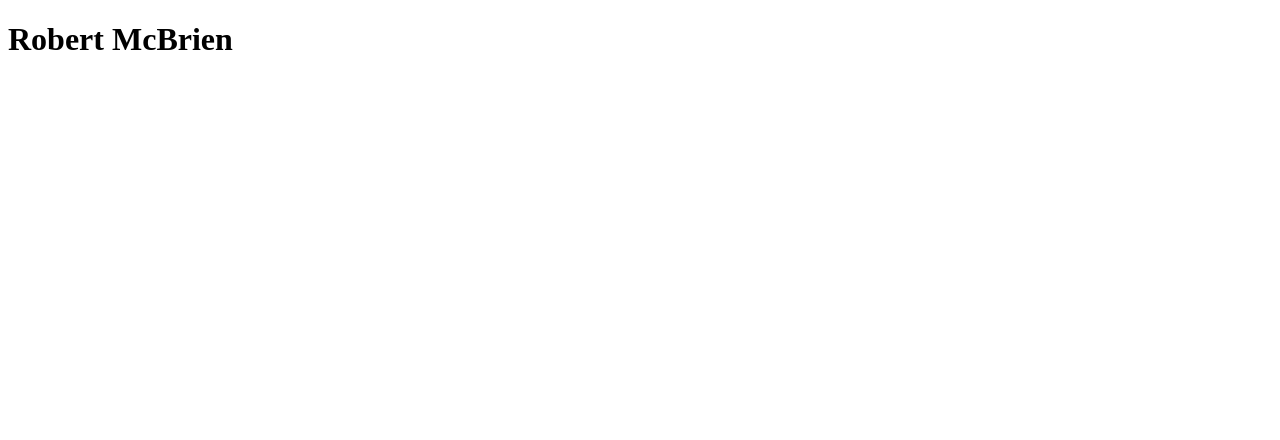
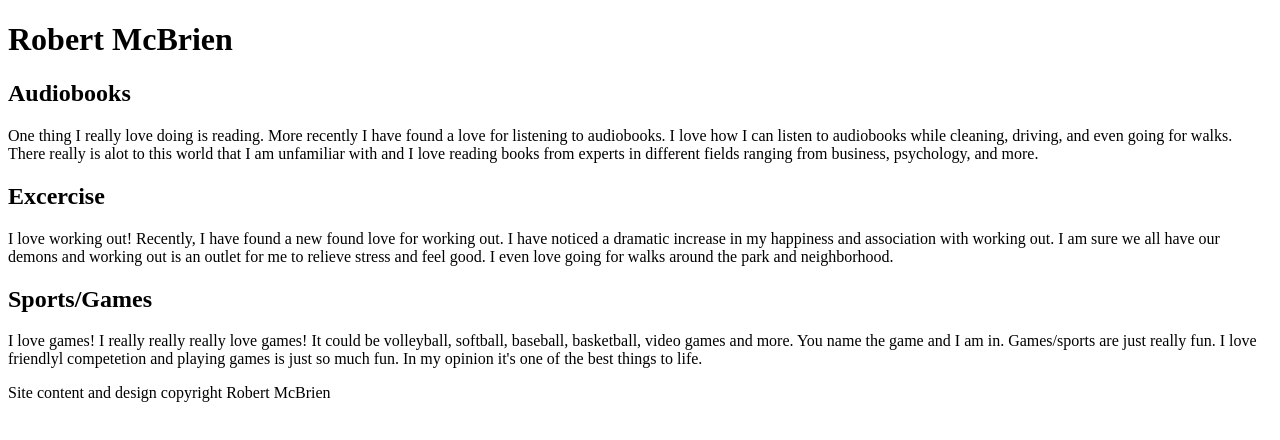
Before and after one commit to rmcbrien1/projectdos, a plain HTML site: page myinterests/index.html in a window 1280 px wide. Drawn offline with Linux system fonts and the light colour scheme.

Commit message:
Modified file name and then added my hobbies and interests to the my interest file.

```diff
--- a/myinterests/index.html
+++ b/myinterests/index.html
@@ -12,5 +12,19 @@
     <h1>Robert McBrien</h1>
     </header>
     <main id = "content">
+      <article id = "Reading">
+    <h2>Audiobooks</h2>
+
+        <p> One thing I really love doing is reading. More recently I have found a love for listening to audiobooks. I love how I can listen to audiobooks while cleaning, driving, and even going for walks. There really is alot to this world that I am unfamiliar with and I love reading books from experts in different fields ranging from business, psychology, and more. </p>
+        <h2> Excercise</h2>
+        <p>I love working out! Recently, I have found  a new found love for working out. I have noticed a dramatic increase in my happiness and association with working out. I am sure we all have our demons and working out is an outlet for me to relieve stress and feel good. I even love going for walks around the park and neighborhood.  </p>
+        <h2>Sports/Games</h2>
+        <p>I love games! I really really really love games! It could be volleyball, softball, baseball, basketball, video games and more. You name the game and I am in. Games/sports are just really fun. I love friendlyl competetion and playing games is just so much fun. In my opinion it's one of the best things to life. </p>
+
+      </article>
+      </main>
+      <footer id = "footer">
+        <p>Site content and design copyright Robert McBrien</p>
+      </footer>
   </body>
 </html>
```
Also changed, not shown: _starter.html (renamed from _stater.html).
